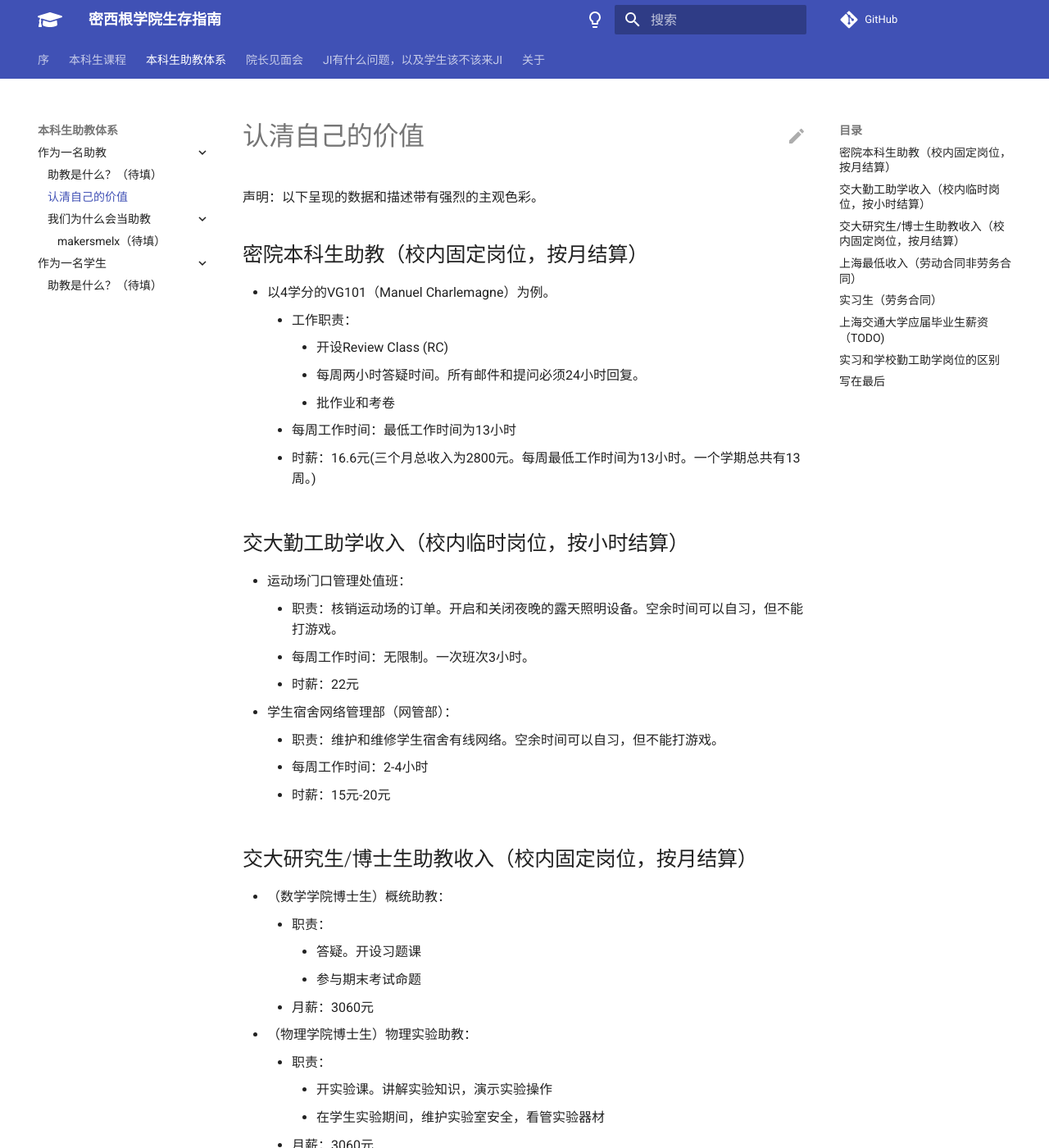
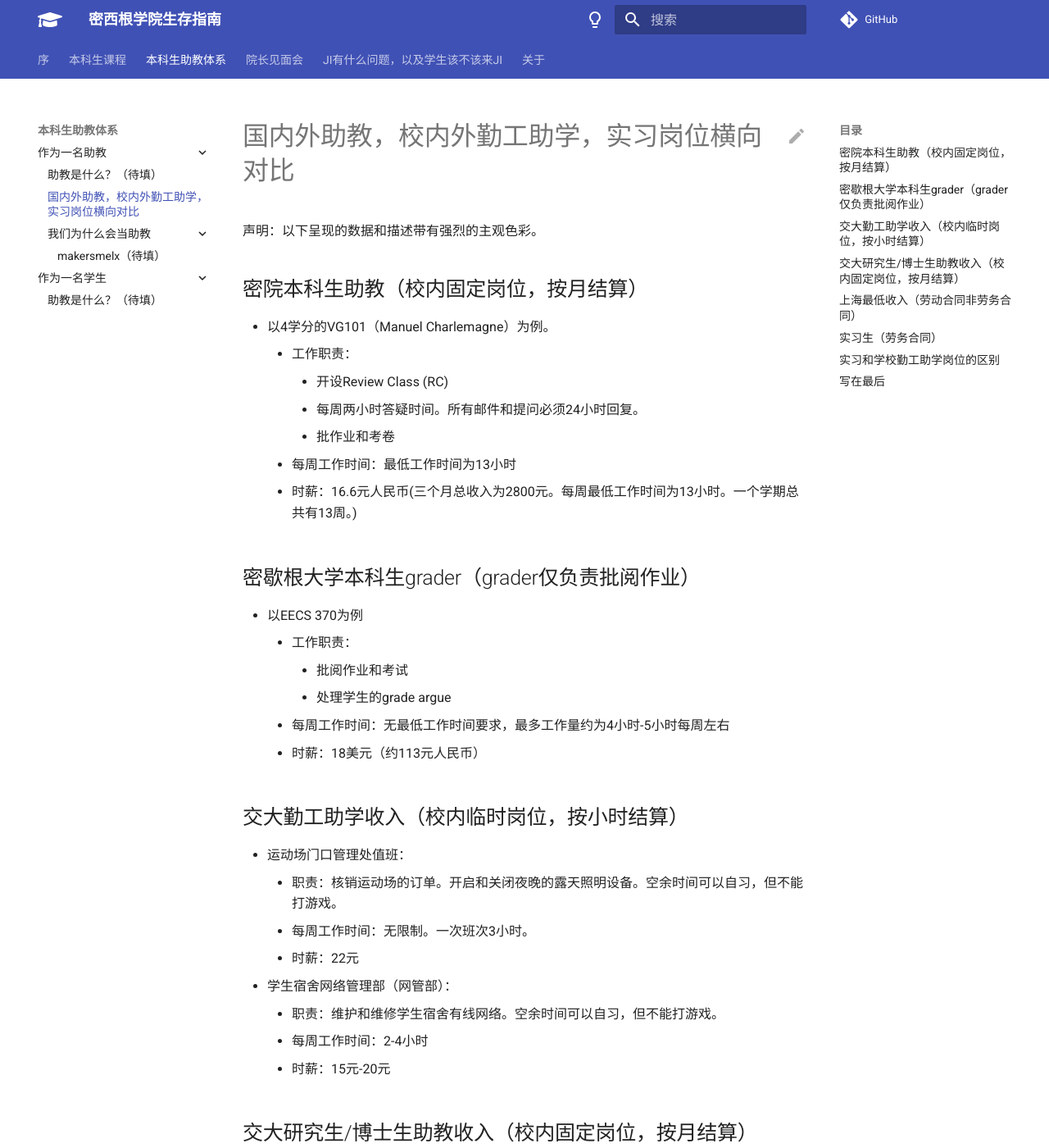
Before and after one commit to SurviveUMJI/SurviveUMJIManual, an MkDocs documentation site: the page built from docs/undergraduate/ta/ta/value.md, in a window 1280 px wide and 1400 px high. Shown: the whole window at 82% size. Built offline with MkDocs 1.6.1 and Material for MkDocs 9.7.7, drawn with Linux system fonts in a browser that asks for light colours; comment, search, counter and statistics services are not loaded; some of the changed text lies outside the part shown.

```diff
--- a/docs/undergraduate/ta/ta/value.md
+++ b/docs/undergraduate/ta/ta/value.md
@@ -1,4 +1,4 @@
-# 认清自己的价值
+# 国内外助教，校内外勤工助学，实习岗位横向对比
 
 声明：以下呈现的数据和描述带有强烈的主观色彩。
 
@@ -9,7 +9,15 @@
         - 每周两小时答疑时间。所有邮件和提问必须24小时回复。
         - 批作业和考卷
     - 每周工作时间：最低工作时间为13小时
-    - 时薪：16.6元(三个月总收入为2800元。每周最低工作时间为13小时。一个学期总共有13周。)
+    - 时薪：16.6元人民币(三个月总收入为2800元。每周最低工作时间为13小时。一个学期总共有13周。)
+
+## 密歇根大学本科生grader（grader仅负责批阅作业）
+- 以EECS 370为例
+    - 工作职责：
+        - 批阅作业和考试
+        - 处理学生的grade argue
+    - 每周工作时间：无最低工作时间要求，最多工作量约为4小时-5小时每周左右
+    - 时薪：18美元（约113元人民币）
 
 ## 交大勤工助学收入（校内临时岗位，按小时结算）
 - 运动场门口管理处值班：
@@ -45,10 +53,8 @@
     - 月最低工资：2590元
     - 最低时薪：23元
 
-## 上海交通大学应届毕业生薪资 （TODO)
-
 ## 实习和学校勤工助学岗位的区别
 请不要忽视一点。企业实习时，用人单位往往有最低工作时间要求，一般是24小时/周。同时用人单位离上海交通大学闵行校区会有距离，通勤来回会有时间和精力上的消耗。
 
 ## 写在最后
-密院本科生助教承担了部分的教学任务。说到了教育，凡事可不能任性而为。知识传授出去了，话说出去了，便像泼出去的水，便再也收不回来了。请三思。
+希望大家能多体谅一下咱们的助教。不论如何，助教们都是在用爱发电。
```
Also changed, not shown: docs/undergraduate/ta/ta/why/makersmelx.md (+11 -1 lines).
